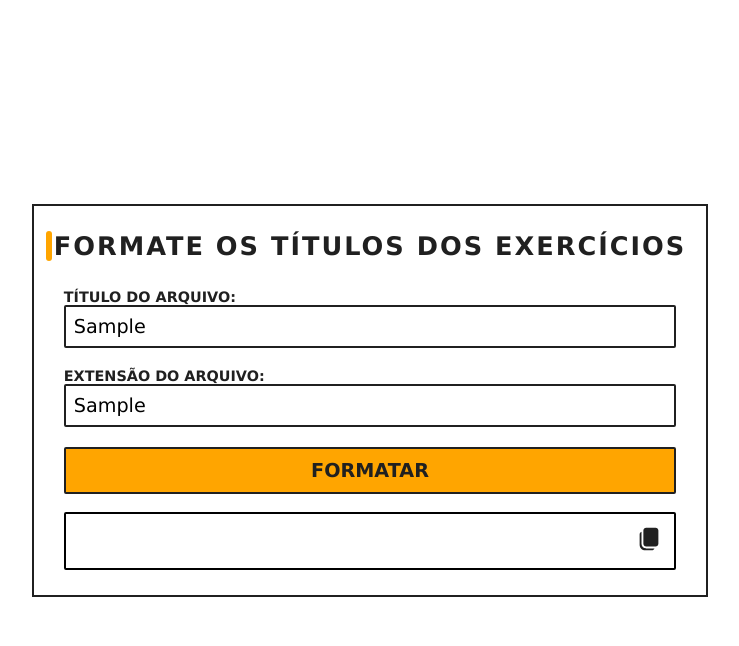
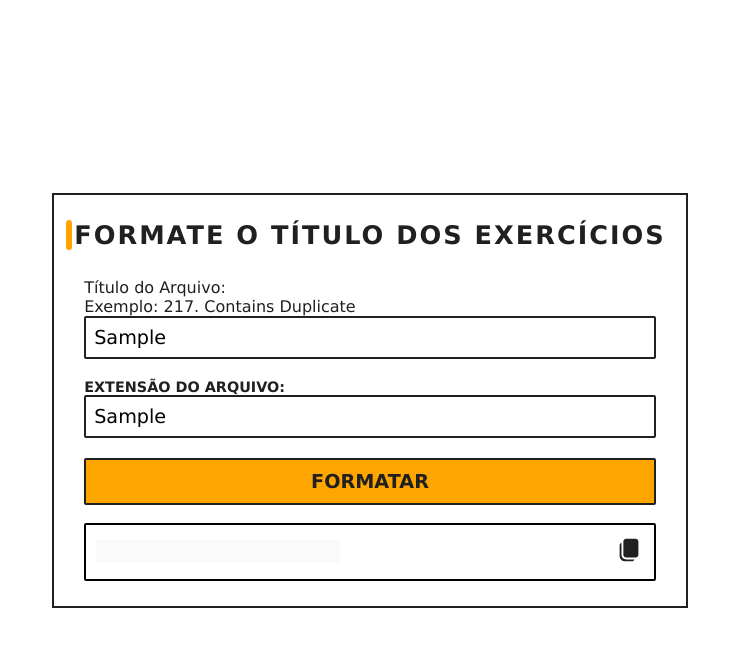
Before and after one commit to NataliaFrancisca/format-leetcode-exercice-name, a plain HTML site: page index.html in a window 1280 px wide. Both pictures are taken after typing "Sample", "Sample" into the empty fields and a click on the button "FORMATAR". Shown: the whole page, without its empty margins (270-1009 px from the left). Drawn offline with Linux system fonts and the light colour scheme.

Commit message:
feat: add new styles and function

```diff
--- a/index.html
+++ b/index.html
@@ -3,19 +3,19 @@
 <head>
     <meta charset="UTF-8">
     <meta name="viewport" content="width=device-width, initial-scale=1.0">
-    <title>LeetCode Exercício com Título Formatado</title>
+    <title>LeetCode - Exercício com Título Formatado</title>
     <link rel="stylesheet" href="style.css">
 </head>
 <body>
 
     <main class="main">
-        <h1 class="main-title">Formate os títulos dos exercícios</h1>
+        <h1 class="main-title">Formate o título dos exercícios</h1>
 
         <form class="form">
-
             <div class="form-group-input">
-                <label for="input-file-name" class="form-label">Título do Arquivo:</label>
-                <input type="string" id="input-file-name"  class="form-input"/>
+                <label for="input-file-name" class="form-label__required">Título do Arquivo:</label>
+                <span class="form-label__help"><span class="form-label__bold">Exemplo:</span> 217. Contains Duplicate</span>
+                <input type="string" id="input-file-name" class="form-input" required />
                 <span class="form-error-input hidden">Você precisa digitar um nome válido</span>
             </div>
 
@@ -30,8 +30,8 @@
         </form>
 
         <div class="container-text-formated container-text-formated__hidden">
-            <span class="text-formate-span"></span>
-            <button class="button-copy">
+            <input class="text-formate-span" type="text" disabled/>
+            <button class="button-copy" onclick="clipBoard()">
                 <svg xmlns="http://www.w3.org/2000/svg" width="16" height="16" viewBox="0 0 16 16" class="button-copy-svg">
                     <path fill="#212121" d="M4.00029246,4.08524952 L4,10.5 C4,11.8254834 5.03153594,12.9100387 6.33562431,12.9946823 L6.5,13 L10.9143985,13.000703 C10.7082819,13.5829319 10.1528467,14 9.5,14 L6,14 C4.34314575,14 3,12.6568542 3,11 L3,5.5 C3,4.84678131 3.41754351,4.29108512 4.00029246,4.08524952 Z M11.5,2 C12.3284271,2 13,2.67157288 13,3.5 L13,10.5 C13,11.3284271 12.3284271,12 11.5,12 L6.5,12 C5.67157288,12 5,11.3284271 5,10.5 L5,3.5 C5,2.67157288 5.67157288,2 6.5,2 L11.5,2 Z"></path>
                 </svg>
```
